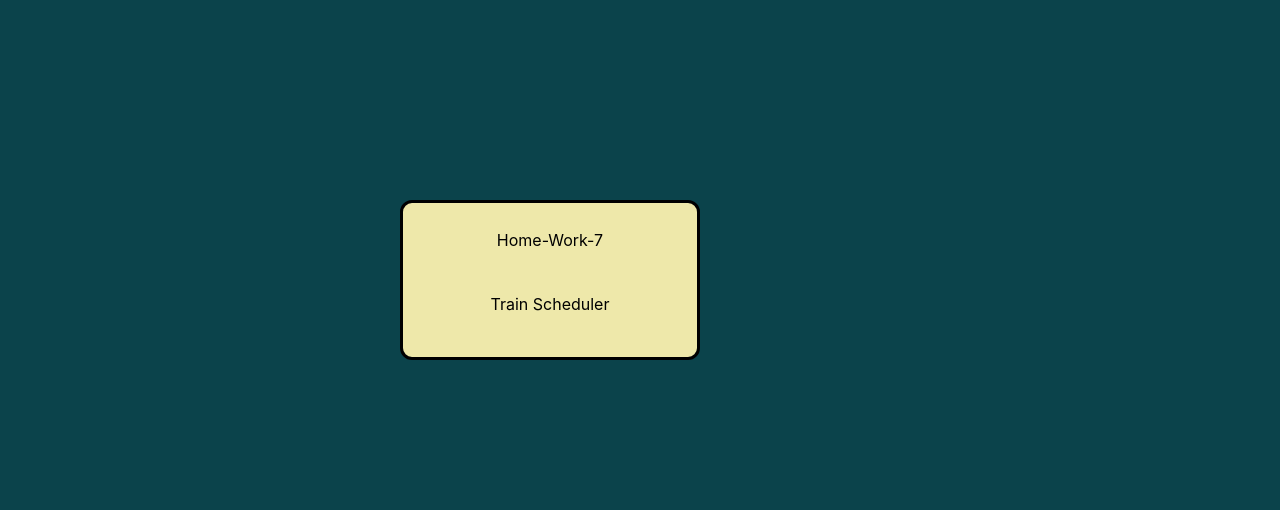
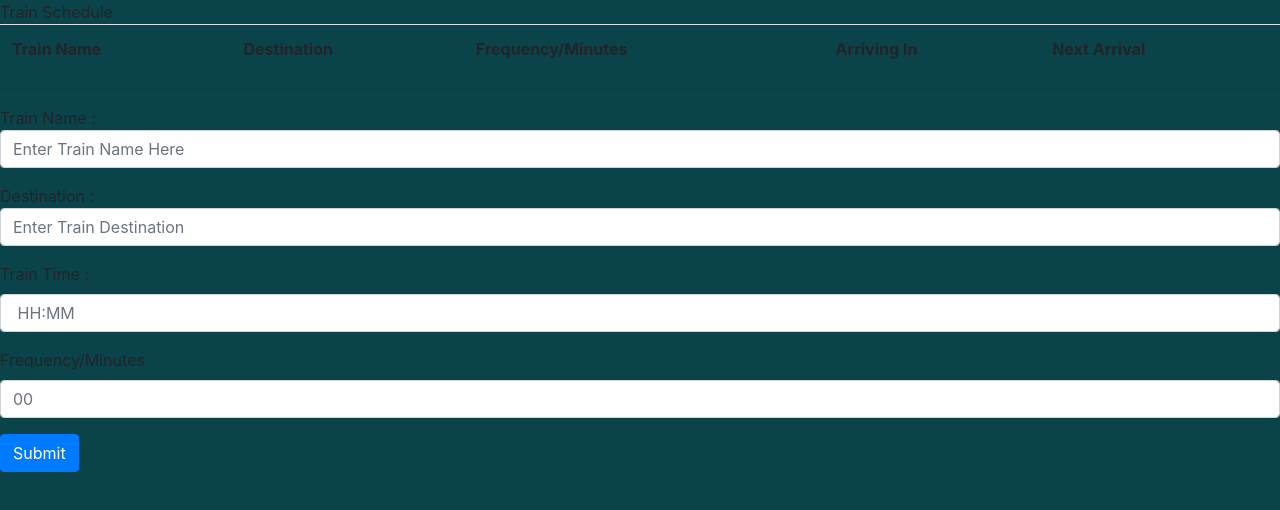
Before and after one commit to zebat/Train-Scheduler, a plain HTML site: page index.html in a window 1280 px wide. Drawn offline with nearby package versions, Linux system fonts and the light colour scheme.

Commit message:
Html webpage layout with form for the train

```diff
--- a/index.html
+++ b/index.html
@@ -11,11 +11,47 @@
     <title>Train Scheduler</title>
 </head>
 <body>
-    <div class = "jumborton">
-        <p> Home-Work-7</p>
-        <br>
-        <p>Train Scheduler</p>
+    <div class = "contianer"> <!-- Main div of the page-->
+        <div class = "panel-heading panel-custom"> <!-- Div to display the Heading for Train Schedule-->
+         Train Schedule
+        </div>
+        <table class = "table table-hover">
+            <tr>
+                <th scope = "col">Train Name</th>
+                <th scope = "col">Destination</th>
+                <th scope = "col">Frequency/Minutes</th>
+                <th scope = "col">Arriving In</th>
+                <th scope = "col">Next Arrival</th>
+            </tr>
+            <tbody id = "table-data"></tbody>
+        </table>
+        <hr />
     </div>
+    <div class = "panel-body"> <!-- div to hold the form and button of train schedule-->
+        <form>
+            <div class = "form-group"> <!-- Form to enter train details-->
+                <lable for = "trainName">Train Name :</lable>
+                <input type = "text" class = "form-control" id = "train-name"  placeholder = "Enter Train Name Here" required >
+            </div>
+            <div class = "form-group">
+                <lable for = "destination">Destination : </lable>
+                <input type = "text" class = "form-control" id = "train-destination" placeholder="Enter Train Destination" required >
+            </div>
+            <div class = "form-group">
+                <label for = "startYear">Train Time :</label>
+                <input type ="text" class = "form-control" id = "train-time" placeholder=" HH:MM" required >
+            </div>
+            <div class = "form-group">
+                <label for = "endYear"> Frequency/Minutes</label>
+                <input type = "text" class ="form-control" id = "time-freq" placeholder="00">
+            </div>
+            <div class = "btn-group" role = "group">
+                <button type="button" id = "btn-add" class = "btn btn-primary"><span class = "glyphicon glyphicon-search"> Submit</span></button>
+            </div>
+        </form>
+
+    </div>
+
 
   <script src="https://cdnjs.cloudflare.com/ajax/libs/jquery/3.2.1/jquery.min.js"></script>
   <script type = "text/javascript" src = "javascript/app.js"></script>
```
